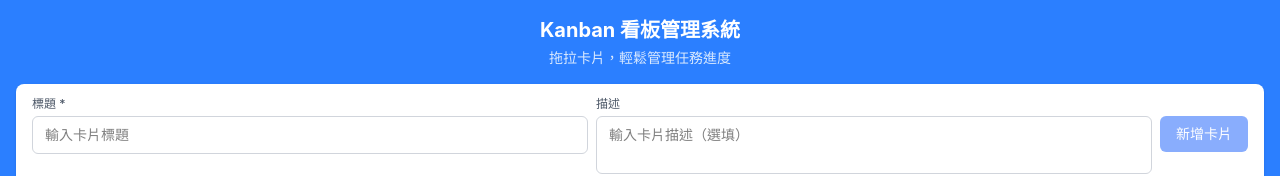
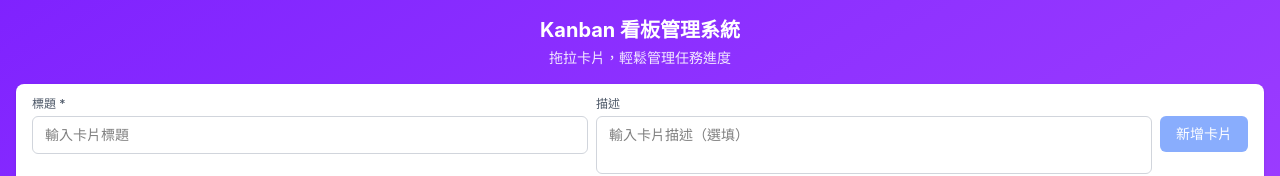
Before and after one commit to william9150/kanban-one-lab, a Vue app: page / in a window 1280 px wide. Shown: the top 176 px of the page. Built offline with nearby package versions, Linux system fonts and the light colour scheme.

Commit message:
style: 網頁背景改為紫色漸層
背景從左上 violet-600 微漸變到右下 purple-500，
小標題顏色調整為 purple-100 配合背景。

Co-Authored-By: Claude Opus 4.6 (1M context) <noreply@anthropic.com>

```diff
--- a/src/App.vue
+++ b/src/App.vue
@@ -5,11 +5,11 @@ import ToastNotification from '@/components/ToastNotification.vue'
 </script>
 
 <template>
-  <div class="h-screen flex flex-col overflow-hidden bg-blue-500">
+  <div class="h-screen flex flex-col overflow-hidden bg-linear-to-br from-violet-600 to-purple-500">
     <div class="flex flex-col flex-1 min-h-0 max-w-330 w-full mx-auto">
       <header class="shrink-0 px-4 py-4 text-center">
         <h1 class="text-xl font-bold text-white">Kanban 看板管理系統</h1>
-        <p class="text-sm text-blue-100 mt-1">拖拉卡片，輕鬆管理任務進度</p>
+        <p class="text-sm text-purple-100 mt-1">拖拉卡片，輕鬆管理任務進度</p>
       </header>
       <AddCardForm />
       <KanbanBoard />
```
